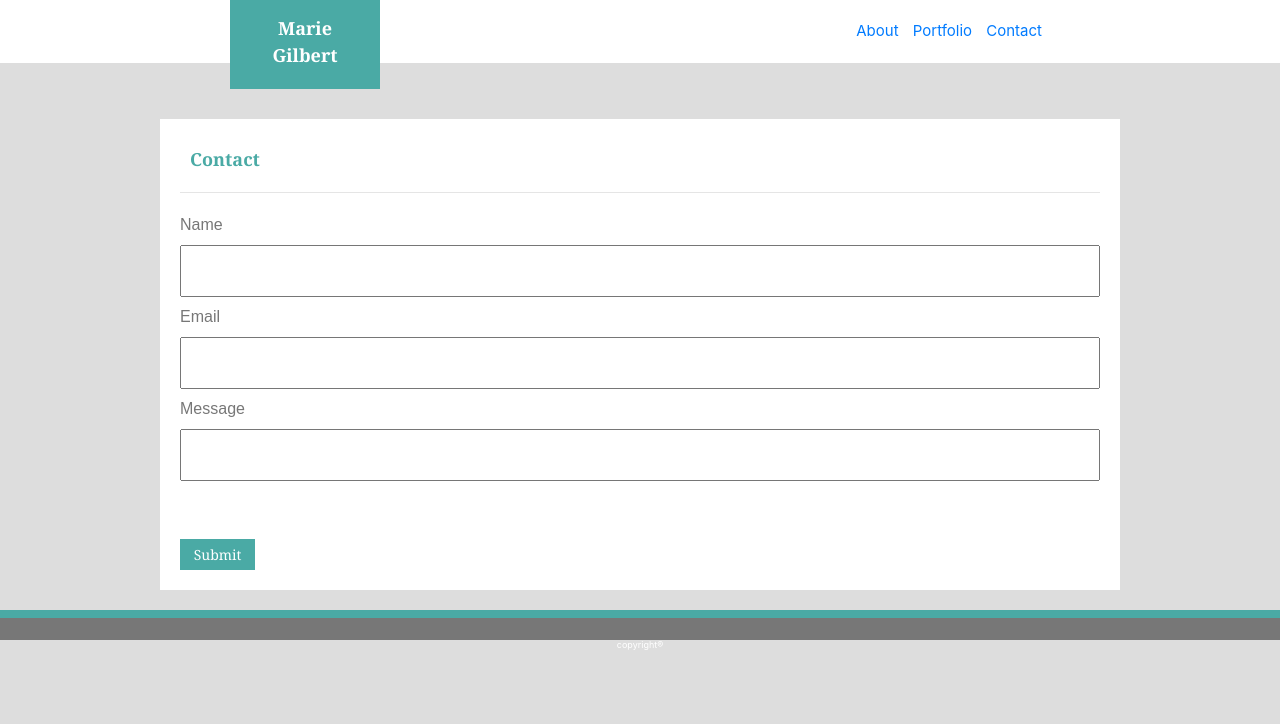
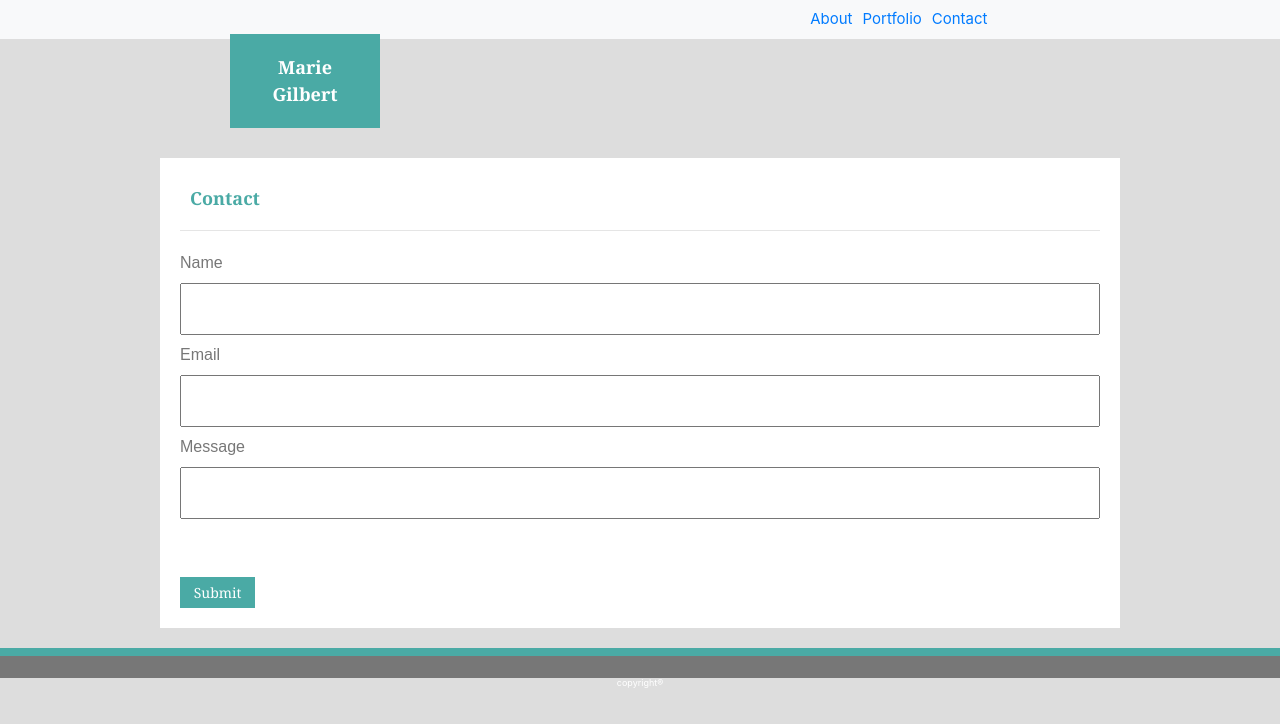
Before and after one commit to marieegilbert/homework2, a plain HTML site: page contact.html in a window 1280 px wide. Drawn offline with nearby package versions, Linux system fonts and the light colour scheme.

Commit message:
updates to  navbar all 3 html files

```diff
--- a/contact.html
+++ b/contact.html
@@ -12,11 +12,23 @@
 </head>
 
 <body>
-    <nav>
-        <a href="index.html">About</a>
-        <a href="portfolio.html">Portfolio</a>
-        <a href="contact.html">Contact</a>
-    </nav>
+    <!--Navigation Bar with links to other pages-->
+    <nav class="navbar navbar-expand{-sm|-md|-lg|-xl} navbar-fixed-top navbar-light bg-light" role="navigation">
+            <a class="navbar-brand" href </a>
+            <div class="container">
+            <ul class="nav justify-content-end">
+                <li class="nav-item">
+                    <a class="nav-about" href="index.html">About</a>
+                </li>
+                <li class="nav-item">
+                    <a class="nav-portfolio" href="portfolio.html">Portfolio</a>
+                </li>
+                <li class="nav-item">
+                    <a class="nav-contact" href="contact.html">Contact</a>
+                </li>
+            </ul>
+            </div>
+        </nav>
 
     <header>Marie Gilbert</header>
 
```
Also changed, not shown: index.html (+4 -2 lines), portfolio.html (+17 -5 lines).
